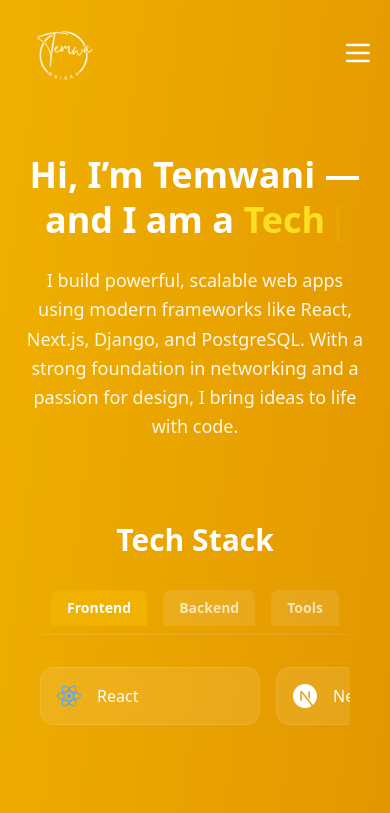
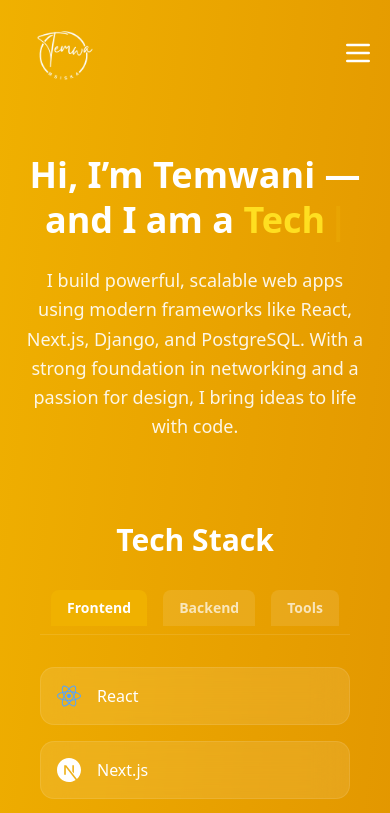
Before and after one commit to temwani-msiska/Portfolio, a Next.js app: page /about in a window 390 px wide. Shown: the top 813 px of the page. Built offline with nearby package versions, Linux system fonts and the light colour scheme.

Commit message:
Mobile Scroll

```diff
--- a/components/StackTabs.tsx
+++ b/components/StackTabs.tsx
@@ -1,44 +1,72 @@
-'use client';
+"use client";
 
-import { useState } from 'react';
-import { AnimatePresence, motion } from 'framer-motion';
-import StackCard from './StackCard';
+import { useState } from "react";
+import { AnimatePresence, motion } from "framer-motion";
+import StackCard from "./StackCard";
 
 import {
-  FaReact, FaNodeJs, FaPython, FaCss3Alt, FaGitAlt, FaGoogle,
-} from 'react-icons/fa';
+  FaReact,
+  FaNodeJs,
+  FaPython,
+  FaCss3Alt,
+  FaGitAlt,
+  FaGoogle,
+} from "react-icons/fa";
 import {
-  SiNextdotjs, SiTailwindcss, SiPostgresql, SiDjango, SiTypescript, SiCanva,
-} from 'react-icons/si';
+  SiNextdotjs,
+  SiTailwindcss,
+  SiPostgresql,
+  SiDjango,
+  SiTypescript,
+  SiCanva,
+} from "react-icons/si";
 
 type TechItem = { name: string; icon: React.ReactNode };
-type Category = 'Frontend' | 'Backend' | 'Tools';
+type Category = "Frontend" | "Backend" | "Tools";
 
 const techCategories: Record<Category, TechItem[]> = {
   Frontend: [
-    { name: 'React', icon: <FaReact size={24} className="text-blue-400" /> },
-    { name: 'Next.js', icon: <SiNextdotjs size={24} className="text-white" /> },
-    { name: 'Tailwind CSS', icon: <SiTailwindcss size={24} className="text-cyan-400" /> },
-    { name: 'TypeScript', icon: <SiTypescript size={24} className="text-blue-500" /> },
-    { name: 'CSS3', icon: <FaCss3Alt size={24} className="text-blue-600" /> },
+    { name: "React", icon: <FaReact size={24} className="text-blue-400" /> },
+    { name: "Next.js", icon: <SiNextdotjs size={24} className="text-white" /> },
+    {
+      name: "Tailwind CSS",
+      icon: <SiTailwindcss size={24} className="text-cyan-400" />,
+    },
+    {
+      name: "TypeScript",
+      icon: <SiTypescript size={24} className="text-blue-500" />,
+    },
+    { name: "CSS3", icon: <FaCss3Alt size={24} className="text-blue-600" /> },
   ],
   Backend: [
-    { name: 'Node.js', icon: <FaNodeJs size={24} className="text-green-500" /> },
-    { name: 'Django', icon: <SiDjango size={24} className="text-green-900" /> },
-    { name: 'PostgreSQL', icon: <SiPostgresql size={24} className="text-blue-800" /> },
-    { name: 'Python', icon: <FaPython size={24} className="text-yellow-400" /> },
+    {
+      name: "Node.js",
+      icon: <FaNodeJs size={24} className="text-green-500" />,
+    },
+    { name: "Django", icon: <SiDjango size={24} className="text-green-900" /> },
+    {
+      name: "PostgreSQL",
+      icon: <SiPostgresql size={24} className="text-blue-800" />,
+    },
+    {
+      name: "Python",
+      icon: <FaPython size={24} className="text-yellow-400" />,
+    },
   ],
   Tools: [
-    { name: 'Git', icon: <FaGitAlt size={24} className="text-orange-500" /> },
-    { name: 'Google Analytics', icon: <FaGoogle size={24} className="text-red-500" /> },
-    { name: 'Canva', icon: <SiCanva size={24} className="text-purple-500" /> },
+    { name: "Git", icon: <FaGitAlt size={24} className="text-orange-500" /> },
+    {
+      name: "Google Analytics",
+      icon: <FaGoogle size={24} className="text-red-500" />,
+    },
+    { name: "Canva", icon: <SiCanva size={24} className="text-purple-500" /> },
   ],
 };
 
-const tabs: Category[] = ['Frontend', 'Backend', 'Tools'];
+const tabs: Category[] = ["Frontend", "Backend", "Tools"];
 
 export default function StackTabs() {
-  const [activeTab, setActiveTab] = useState<Category>('Frontend');
+  const [activeTab, setActiveTab] = useState<Category>("Frontend");
 
   return (
     <>
@@ -50,8 +78,8 @@
             onClick={() => setActiveTab(tab)}
             className={`px-4 py-2 rounded-t-md font-semibold text-sm md:text-base transition-colors ${
               activeTab === tab
-                ? 'bg-yellow-500 text-white'
-                : 'bg-white/10 text-white/70 hover:bg-yellow-400 hover:text-white'
+                ? "bg-yellow-500 text-white"
+                : "bg-white/10 text-white/70 hover:bg-yellow-400 hover:text-white"
             }`}
           >
             {tab}
@@ -67,10 +95,19 @@
           animate={{ opacity: 1, y: 0 }}
           exit={{ opacity: 0, y: -10 }}
           transition={{ duration: 0.3 }}
-          className="flex gap-4 overflow-x-auto sm:grid sm:grid-cols-2 md:grid-cols-2 lg:grid-cols-2 sm:overflow-x-visible"
+          className="grid gap-4 grid-cols-1 sm:grid-cols-2 md:grid-cols-3 lg:grid-cols-4"
         >
           {techCategories[activeTab].map((item) => (
-            <StackCard key={item.name} name={item.name} icon={item.icon} />
+            <motion.div
+              key={item.name}
+              whileHover={{ scale: 1.05, y: -4 }}
+              transition={{ type: "spring", stiffness: 300 }}
+              className="bg-white/10 backdrop-blur-lg p-4 border border-white/10 rounded-xl flex items-center gap-4 hover:border-yellow-400 transition"
+              title={item.name}
+            >
+              {item.icon}
+              <div className="text-white font-medium">{item.name}</div>
+            </motion.div>
           ))}
         </motion.div>
       </AnimatePresence>
```
